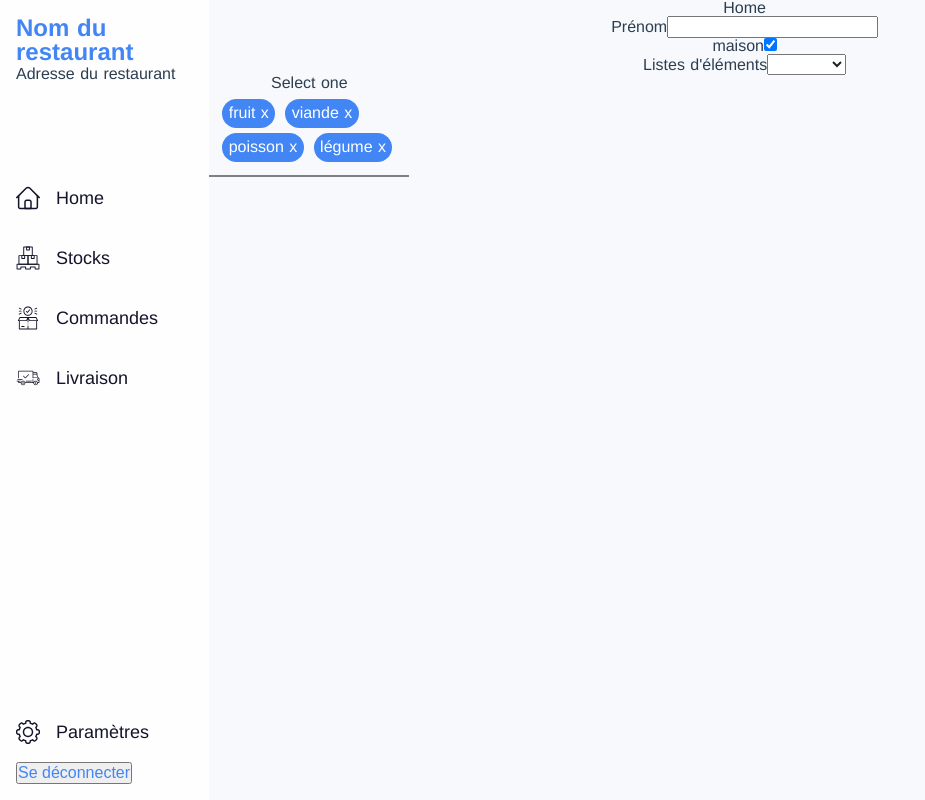
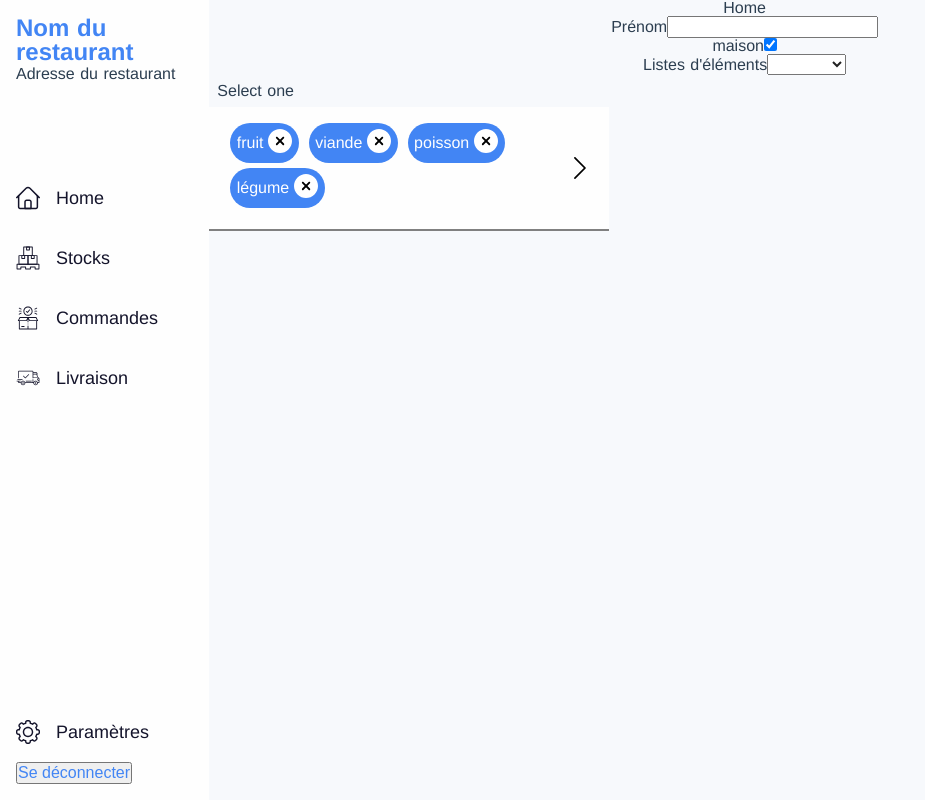
Before and after one commit to StockOs/Stock-Os, a Vue app: page / in a window 1280 px wide. Shown: the whole page, without its empty margins (0-925 px from the left). Built offline with nearby package versions, Linux system fonts and the light colour scheme.

Commit message:
finish styling multiSelect

```diff
--- a/src/assets/scss/main.scss
+++ b/src/assets/scss/main.scss
@@ -13,6 +13,7 @@
 //Components
 @import './styles/components/MENU_ITEM.scss';
 @import './styles/components/MENU_CONTENT.scss';
+@import './styles/components/multiSelect.scss';
 
 //Layouts
 @import './styles/layouts/mainLayout.scss';
--- /dev/null
+++ b/src/assets/scss/styles/components/multiSelect.scss
@@ -0,0 +1,109 @@
+.multiSelect {
+  width: 400px;
+  height: auto;
+  display: flex;
+  flex-direction: column;
+}
+
+.multiSelect-title {
+  text-align: start;
+  padding: 8px;
+}
+
+.multiSelect-input {
+  display: flex;
+  flex-wrap: wrap;
+  height: auto;
+  padding: 8px;
+  width: 100%;
+}
+
+.multiSelect-input-container{
+  display: flex;
+  align-items: center;
+  width: 100%;
+  border-bottom: 2px solid grey;
+  cursor: pointer;
+  background-color: var(--white);
+  padding: 8px;
+}
+
+.multiSelect-input-data {
+  display: flex;
+  align-items: center;
+  padding: 0.4rem;
+  background-color: var(--primary-blue);
+  border-radius: 24px;
+  color: var(--white);
+  margin: 0 5px 5px;
+  transition: all 0.3s ease;
+}
+
+.multiSelect-input-data:hover {
+  background-color: rgb(147, 170, 235);
+}
+
+.multiSelect-dropdown {
+  position: relative;
+  height: auto;
+  display: flex;
+  flex-direction: column;
+  align-items: flex-start;
+  background-color: var(--white);
+}
+
+.multiSelect-option {
+  display: flex;
+  cursor: pointer;
+  padding: 8px;
+  text-align: start;
+  width: 100%;
+  height: 100%;
+  background-color: var(--white);
+  transition: all 0.1s ease;
+}
+
+.multiSelect-option:hover {
+  background-color: rgb(244, 247, 255);
+}
+
+.multiSelect-option-checked {
+  width: 15px;
+  height: 15px;
+  margin-right: 10px;
+}
+
+.checked {
+  background: var(--primary-blue);
+  border-radius: 4px;
+}
+
+.down {
+  transform: rotate(90deg);
+}
+
+.check-icon {
+  position: absolute;
+  width: 10px;
+  z-index: 10;
+  margin-top: -67px;
+  margin-left: 2.5px;
+  fill: none;
+}
+
+.valid {
+  fill: var(--white);
+}
+
+.arrow-icon {
+  width: 24px;
+  height: 24px;
+  margin-right: 10px;
+  transition: all 0.3s ease;
+}
+
+.cancel-icon {
+  width: 24px;
+  height: 24px;
+  margin-left: 5px;
+}
--- a/src/components/MultiSelect.vue
+++ b/src/components/MultiSelect.vue
@@ -1,6 +1,9 @@
 <template>
   <div class="multiSelect">
-    <h3>{{ placeholder }}</h3>
+    <h3 class="multiSelect-title">{{ placeholder }}</h3>
+    <div class="multiSelect-input-container"
+      @click.self="isFocused = !isFocused"
+    >
       <div class="multiSelect-input"
       @click.self="isFocused = !isFocused"
       >
@@ -12,8 +15,15 @@
           @click="handleOptions(i)"
         >
           {{ option[displayOption] }}
-        <span>x</span>
+          <span><BaseIcon href="cancel" class="cancel-icon"/></span>
         </div>
+      </div>
+        <BaseIcon
+          href="arrow"
+          class="arrow-icon"
+          :class="{'down' : isFocused}"
+          @click.self="isFocused = !isFocused"
+          />
     </div>
     <div class="multiSelect-dropdown" v-if="isFocused">
         <div
@@ -24,8 +34,8 @@
           >
           <div
             class="multiSelect-option-checked"
-            :class="{'color' : option.checked}"
-          ></div>
+            :class="{'checked' : option.checked}"
+          ><BaseIcon href='check' class="check-icon" :class="{'valid' : option.checked}"/></div>
           {{ option[displayOption] }}
         </div>
       </div>
@@ -33,7 +43,12 @@
 </template>
 
 <script>
+import BaseIcon from '@/components/icons/BaseIcon.vue'
+
 export default {
+  components:{
+    BaseIcon,
+  },
   props:{
     options: {
       type: Array,
@@ -88,69 +103,5 @@ export default {
 </script>
 
 <style lang="scss">
-  .multiSelect {
-    width: 200px;
-    height: auto;
-    display: flex;
-    flex-direction: column;
-  }
 
-  .multiSelect-input {
-    display: flex;
-    flex-wrap: wrap;
-    height: auto;
-    padding: 8px;
-    border-bottom: 2px solid grey;
-    width: 100%;
-  }
-
-  .multiSelect-input:hover{
-    background-color: rgb(240, 247, 255);
-  }
-
-  .multiSelect-input-data {
-    padding: 0.4rem;
-    background-color: #4285F4;
-    border-radius: 16px;
-    color: white;
-    margin: 0 5px 5px;
-  }
-
-  .multiSelect-dropdown {
-    height: auto;
-    display: flex;
-    flex-direction: column;
-    align-items: flex-start;
-  }
-
-  // .multiSelect-option-container{
-  //   width: 100%;
-  //   overflow-Y: scroll;
-  //   padding: 8px;
-  // }
-
-  .multiSelect-option {
-    display: flex;
-    cursor: pointer;
-    padding: 8px;
-    text-align: start;
-    width: 100%;
-    height: 100%;
-    background-color: rgb(240, 247, 255);
-  }
-
-  .multiSelect-option:hover {
-    background-color: rgb(184, 224, 247);
-  }
-
-  .multiSelect-option-checked {
-    width: 15px;
-    height: 15px;
-    margin-right: 10px;
-  }
-
-  .color {
-    background: #4285F4;
-    border-radius: 4px;
-  }
 </style>
--- a/src/layouts/MainLayout.vue
+++ b/src/layouts/MainLayout.vue
@@ -11,7 +11,6 @@
 
     <section class="main-content">
       <slot />
-      <!-- <router-view :to="newPath" /> -->
     </section>
   </div>
 </template>
--- a/src/store/mainLayout.js
+++ b/src/store/mainLayout.js
@@ -39,10 +39,9 @@ export default new Vuex.Store({
 
   getters: {
     getMenuItemsForRoute: (state) => {
+      const currentPath = state.path
 
-      const currentPath = state.path
       return state.menuItems.map((menuItem) => {
-        console.log(menuItem)
         return {
           ...menuItem,
           selected: currentPath === menuItem.path,
```
Also changed, not shown: src/components/icons/Icons.vue (+17 -0 lines). Lines whose indentation alone changed are shown as unchanged.
